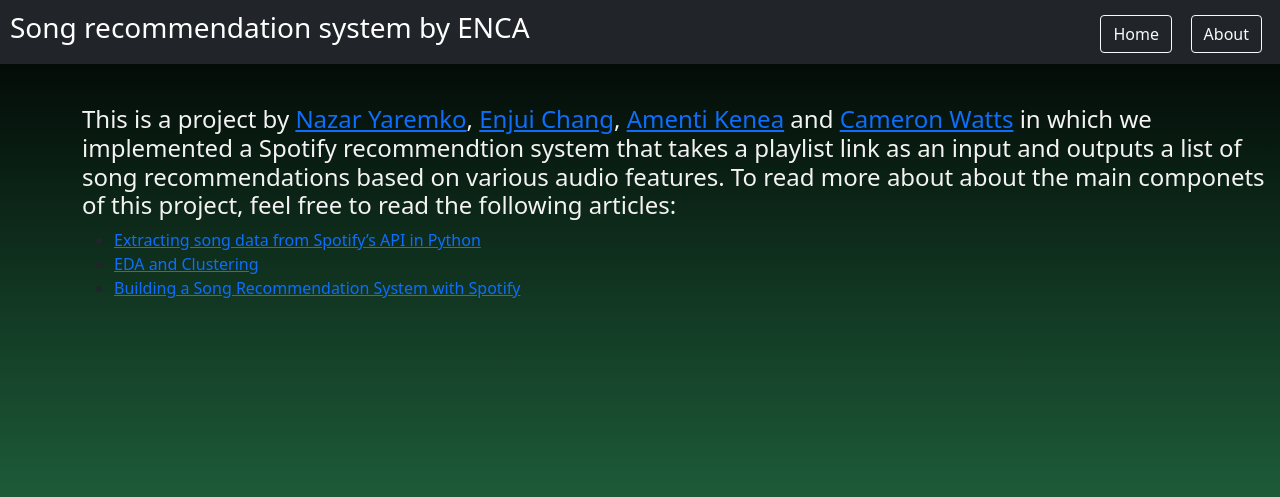
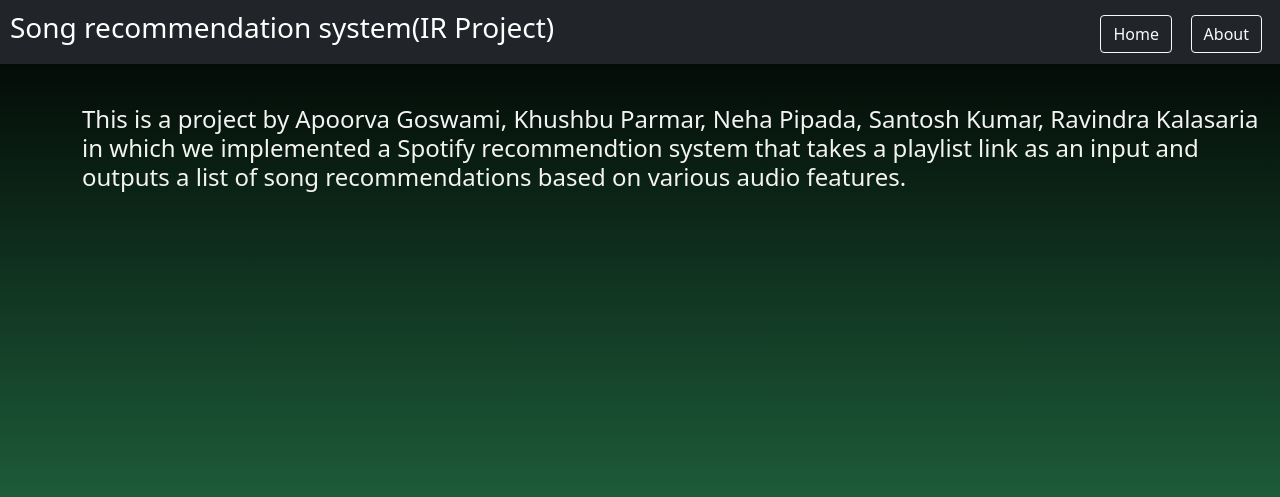
Before and after one commit to Oracle0Zero/ir_project, a Flask app: page /about in a window 1280 px wide. Shown: the top 497 px of the page. Run offline with Flask 2, Linux system fonts and the light colour scheme; parts of the project's set-up code (start-up, migrations or seed data) failed here and were passed over.

Commit message:
first commit

```diff
--- a/recommendation_app/application/templates/about.html
+++ b/recommendation_app/application/templates/about.html
@@ -1,11 +1,7 @@
 {% extends "home.html" %}
 {% block about %}
 <div >
-    <h4 id='about'> This is a project by <a href='https://www.linkedin.com/in/nazar-yaremko-56656715b/'>Nazar Yaremko</a>, <a href='https://www.linkedin.com/in/enjui-chang/'>Enjui Chang</a>, <a href="https://www.linkedin.com/in/amenti-kenea/">Amenti Kenea</a> and <a href="https://www.linkedin.com/in/cameron-watts-7b9111172/">Cameron Watts<a> in which we implemented a Spotify recommendtion system that takes a playlist link as an input and outputs a list of song recommendations based on various audio features. To read more about about the main componets of this project, feel free to read the following articles: </h3>
-        <ul>
-            <li> <a href="https://cameronwwatts.medium.com/extracting-song-data-from-the-spotify-api-using-python-b1e79388d50"> Extracting song data from Spotify’s API in Python </a></li>
-            <li> <a href="https://medium.com/p/6d755624f787/edit"> EDA and Clustering </a></li>
-            <li> <a href="https://medium.com/@enjui.chang/part-iii-building-a-song-recommendation-system-with-spotify-cf76b52705e7"> Building a Song Recommendation System with Spotify </a></li>
-        </ul>
+    <h4 id='about'> This is a project by Apoorva Goswami, Khushbu Parmar, Neha Pipada, Santosh Kumar, Ravindra Kalasaria in which we implemented a Spotify recommendtion system that takes a playlist link as an input and outputs a list of song recommendations based on various audio features.  </h3>
+
 </div>
 {% endblock %}
--- a/recommendation_app/application/templates/home.html
+++ b/recommendation_app/application/templates/home.html
@@ -14,7 +14,7 @@
 			  <svg class="bi me-2" width="40" height="32" role="img" aria-label="Bootstrap"><use xlink:href="#bootstrap"></use></svg>
 			</a>
 
-			<h3 style="position:absolute; left:10px">Song recommendation system by ENCA </h3>
+			<h3 style="position:absolute; left:10px">Song recommendation system(IR Project) </h3>
 			<a style="position:absolute; right:100px; top:15px"  href="/"> <button type="button" class="btn btn-outline-light me-2">Home</button> </a>
 			<a style="position:absolute; right:10px; top:15px"  href="/about"> <button type="button" class="btn btn-outline-light me-2">About</button> </a>
 
```
